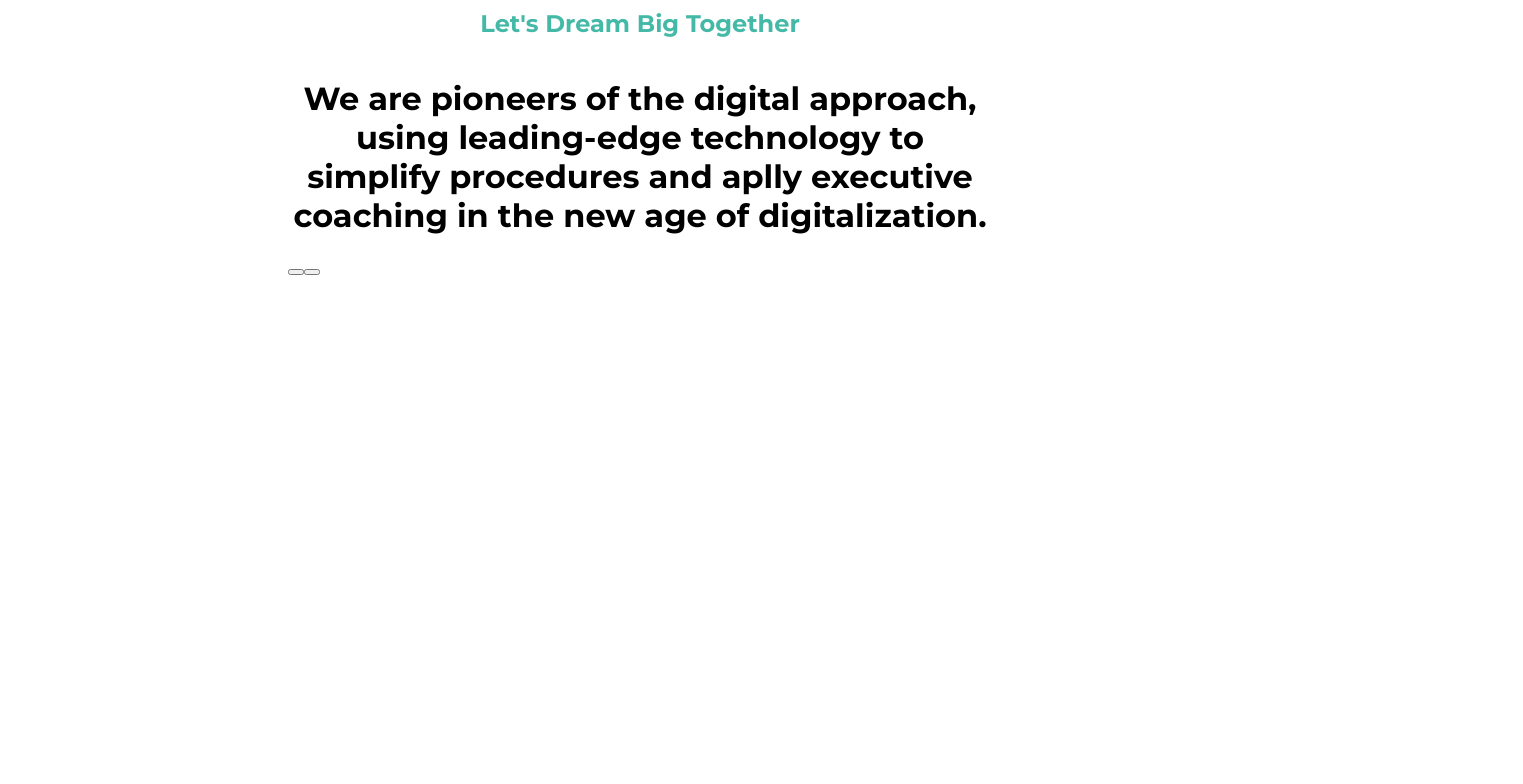
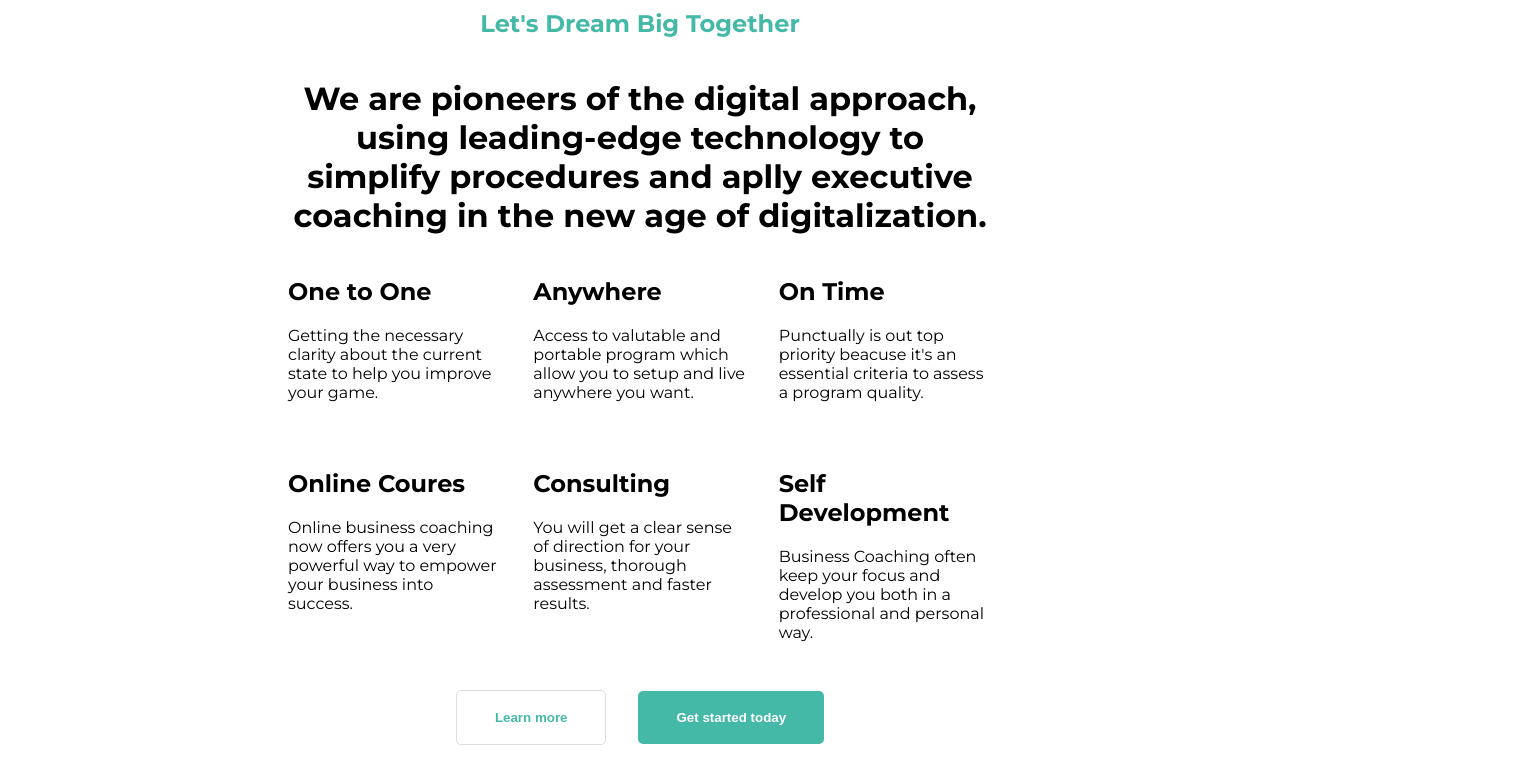
Before and after one commit to SimoCrash/proj-html-vuejs, a Vue app: page / in a window 1280 px wide. Shown: the part 918-1702 px from the top of the page, 1523 px wide, since content can reach past the window. Before the commit the page ends 1244 px from the top, so only its background shows below. Built offline with nearby package versions, Linux system fonts and the light colour scheme.

Commit message:
ContainerDigitalMain completo

```diff
--- a/src/components/ContainerDigitalMain.vue
+++ b/src/components/ContainerDigitalMain.vue
@@ -7,34 +7,58 @@
       coaching in the new age of digitalization.
     </h1>
     <div class="container-cards">
-      <div>
-        <div></div>
-        <div></div>
+      <div class="card">
+        <h2>One to One</h2>
+        <p>
+          Getting the necessary clarity about the
+          current state to help you improve your
+          game.
+        </p>
       </div>
-      <div>
-        <div></div>
-        <div></div>
+      <div class="card">
+        <h2>Anywhere</h2>
+        <p>
+          Access to valutable and portable
+          program which allow you to setup and
+          live anywhere you want.
+        </p>
       </div>
-      <div>
-        <div></div>
-        <div></div>
+      <div class="card">
+        <h2>On Time</h2>
+        <p>
+          Punctually is out top priority beacuse it's
+          an essential criteria to assess a program
+          quality.
+        </p>
       </div>
-      <div>
-        <div></div>
-        <div></div>
+      <div class="card">
+        <h2>Online Coures</h2>
+        <p>
+          Online business coaching now offers you
+          a very powerful way to empower your
+          business into success.
+        </p>
       </div>
-      <div>
-        <div></div>
-        <div></div>
+      <div class="card">
+        <h2>Consulting</h2>
+        <p>
+          You will get a clear sense of direction for
+          your business, thorough assessment and
+          faster results.
+        </p>
       </div>
-      <div>
-        <div></div>
-        <div></div>
+      <div class="card">
+        <h2>Self Development</h2>
+        <p>
+          Business Coaching often keep your focus
+          and develop you both in a professional
+          and personal way.
+        </p>
       </div>
     </div>
-    <div>
-      <button></button>
-      <button></button>
+    <div class="container-btn">
+      <button class="btn-more"><h4>Learn more</h4></button>
+      <button class="btn-start"><h4>Get started today</h4></button>
     </div>
   </div>
 </template>
@@ -46,6 +70,7 @@ export default {
 </script>
 
 <style lang="scss" scoped>
+  $color-base: #45B9A7;
   .container-page {
     max-width: 55%;
     margin: 50px auto;
@@ -53,11 +78,44 @@ export default {
     flex-direction: column;
     justify-content: center;
     .secondary-title {
-      color: #45B9A7;
+      color: $color-base;
       text-align: center;
     }
     .primary-title {
       text-align: center;
     }
   }
+  .container-cards {
+    display: flex;
+    flex-wrap: wrap;
+    gap: 2rem;
+    .card {
+      width: calc((100% - 2rem * 2) / 3);
+    }
+  }
+  .container-btn {
+    margin: auto;
+    .btn-more {
+      background-color: white;
+      border: 1px solid #ddd;
+      border-radius: 5px;
+      margin: 2rem 1rem;
+      h4 {
+        padding: 0 2rem;
+        color: $color-base;
+        font-weight: bold;
+      }
+    }
+    .btn-start {
+        background-color: $color-base;
+        border: none;
+        border-radius: 5px;
+        margin: 2rem 1rem;
+        h4 {
+          padding: 0 2rem;
+          color: white;
+          font-weight: bold;
+        }
+      }
+  }
 </style>
--- a/src/components/HeaderPage.vue
+++ b/src/components/HeaderPage.vue
@@ -8,8 +8,9 @@
         <div class="h-t-right-container">
             <div>
                 <div>
+                    <img :src="'img/' + flagIcon + '.png'" alt="">
                     <select>
-                        <option v-for="lang in arrLanguage" :key="lang"> {{`<img src="'/img/' + ${lang.slice(0,2).toLowerCase()} + '.png'" alt="">` + lang }}</option>
+                        <option v-for="lang in arrLanguage" :key="lang"> {{ lang }}</option>
                     </select>
 
                 </div>
@@ -44,7 +45,8 @@ export default {
     data(){
         return {
             arrMenuHeader: ['Home', 'Pages', 'Courses', 'Features', 'Blog', 'Shop'],
-            arrLanguage: ['ENGLISH', 'FRANÇAIS', 'DEUTSCH']
+            arrLanguage: ['ENGLISH', 'FRANÇAIS', 'DEUTSCH'],
+            flagIcon: 'en',
         }
     }
 }
```
